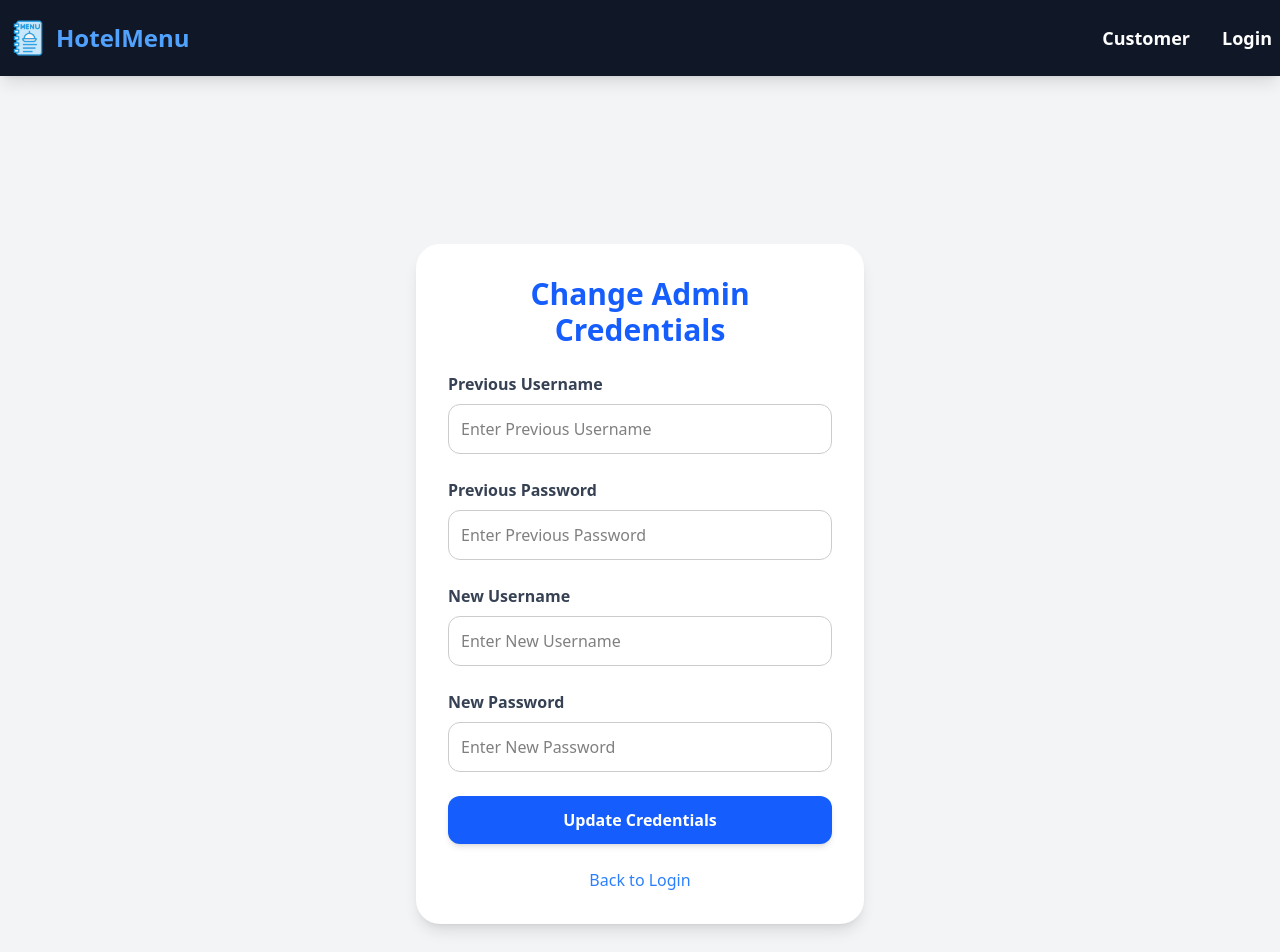
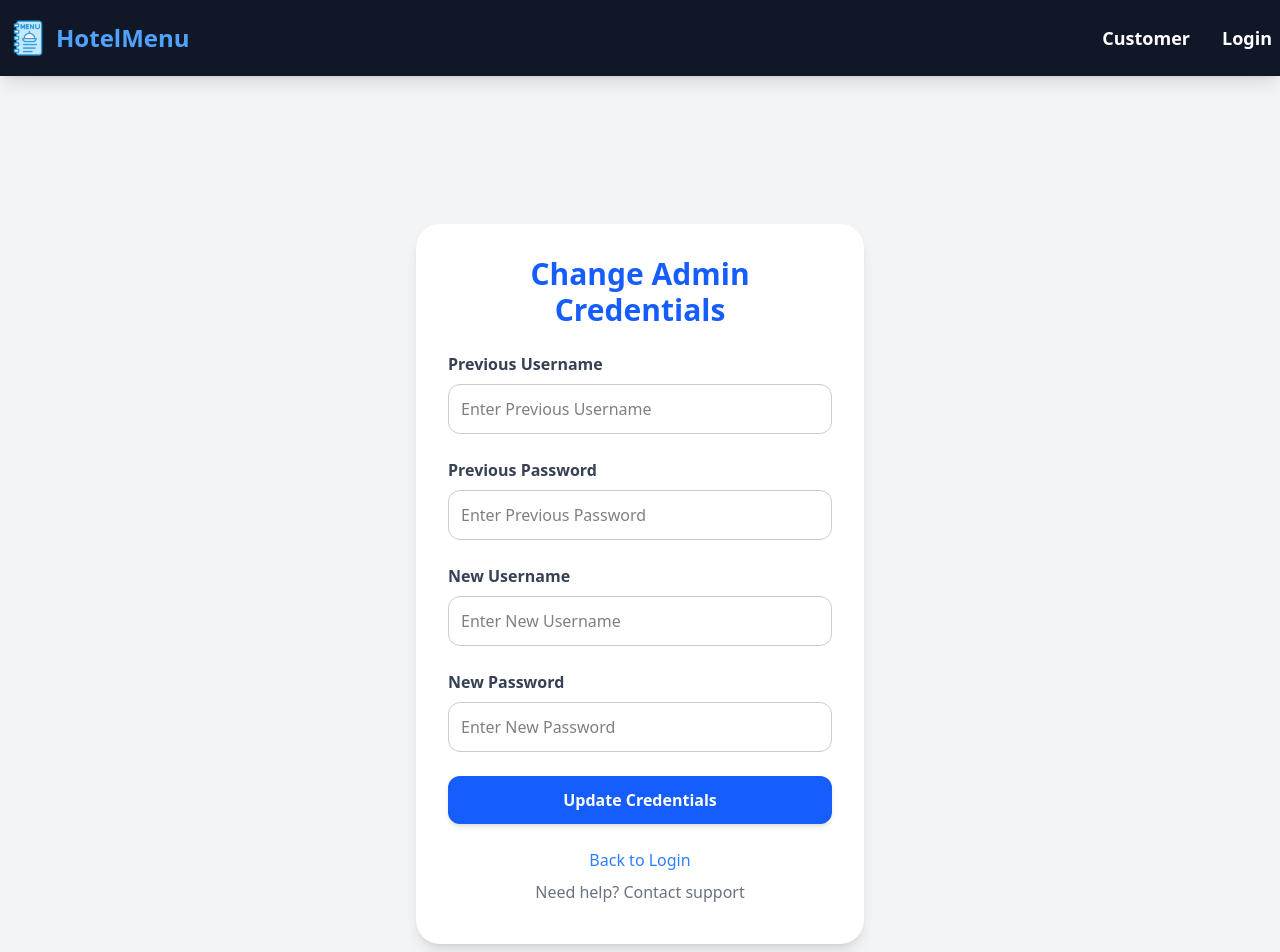
Before and after one commit to tanish-jain-225/hotel-management-system, a React (Vite) app in the folder client/: page /login-change in a window 1280 px wide. Shown: the top 952 px of the page. Built offline with nearby package versions, Linux system fonts and the light colour scheme.

Commit message:
Deployed

```diff
--- a/client/src/components/ChangeCredentials.jsx
+++ b/client/src/components/ChangeCredentials.jsx
@@ -157,15 +157,14 @@ const ChangeCredentials = () => {
         </form>
 
         {/* Back Button */}
-        <div className="mt-6 text-center">
-          <div
+        <div className="mt-6 text-center text-gray-500">
+          <a
             className="text-blue-500 cursor-pointer hover:underline"
-            onClick={() => {
-              window.location.href = "/login";
-            }}
+            href="/login"
           >
             Back to Login
-          </div>
+          </a>
+          <p className="my-2">Need help? Contact support</p>
         </div>
       </div>
     </div>
--- a/client/src/components/Login.jsx
+++ b/client/src/components/Login.jsx
@@ -145,14 +145,12 @@ const Login = () => {
 
         {/* Change Credentials */}
         <div className="mt-6 text-center text-gray-500">
-          <div
+          <a
             className="text-blue-500 cursor-pointer hover:underline"
-            onClick={() => {
-              window.location.href = "/login-change";
-            }}
+            href="/login-change"
           >
             Change Credentials
-          </div>
+          </a>
           <p className="my-2">Need help? Contact support</p>
         </div>
       </div>
--- a/client/src/components/Menu.jsx
+++ b/client/src/components/Menu.jsx
@@ -250,6 +250,13 @@ const Menu = () => {
           ))}
         </div>
       )}
+
+      {/* No Items Found Message */}
+      {!loading && !error && filteredItems.length === 0 && (
+        <p className="text-center text-lg text-gray-600">
+          No items available for the selected section or search term.
+        </p>
+      )}
     </div>
   );
 };
```
